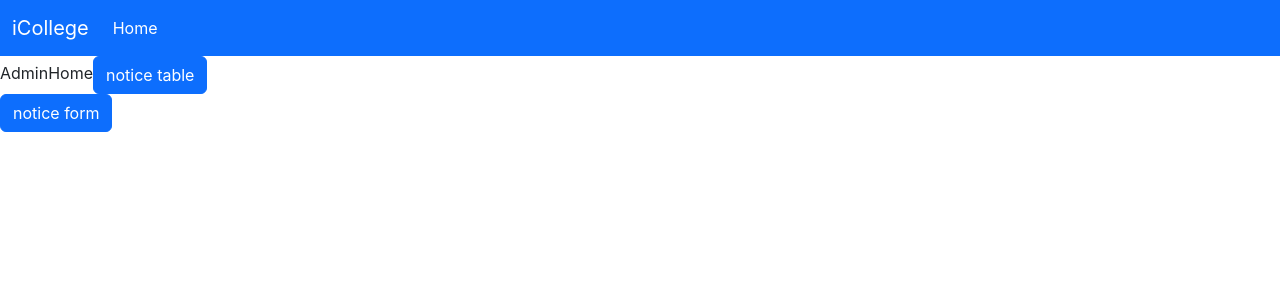
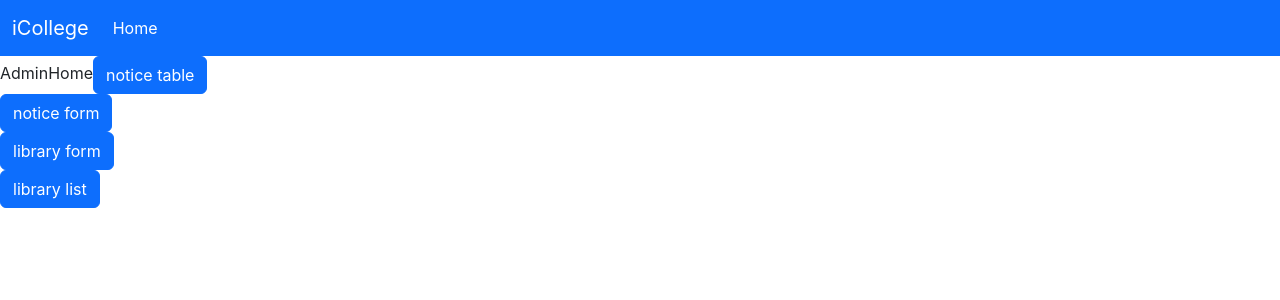
Before and after one commit to Hasaranga-sys/iCollege_LMS_Software, a React (Create React App) app in the folder front-end/: page /AdminHome in a window 1280 px wide. Shown: the top 300 px of the page. Built offline with nearby package versions, Linux system fonts and the light colour scheme.

Commit message:
Connect DB

```diff
--- a/front-end/src/App.js
+++ b/front-end/src/App.js
@@ -4,6 +4,7 @@ import AdminHome from "./Components/Admin/AdminHome";
 import LibararyItemForm from "./Components/Admin/LibararyItemForm";
 import NoticeForm from "./Components/Admin/NoticeForm";
 import NoticeTable from "./Components/Admin/NoticeTable";
+import ViewLibraryItems from "./Components/Admin/ViewLibraryItems";
 import Home from "./Components/Home";
 import NavBar from "./Components/NavBar";
 import StudentHome from "./Components/Student/StudentHome";
@@ -26,6 +27,7 @@ function App() {
           <Route path="/AdminHome/NoticeTable/NoticeForm" element={<NoticeForm/>} exact/>
 
           <Route path="/AdminHome/LibararyItemform" element={<LibararyItemForm/>} exact/>
+          <Route path="/AdminHome/ViewLibararyItems" element={<ViewLibraryItems/>} exact/>
 
           <Route path="/StudentHome" element={<StudentHome/>} exact/>
           <Route path="/StudenHome/noticeView" element={<ViewNotice/>} exact/>
--- a/front-end/src/Components/Admin/AdminHome.jsx
+++ b/front-end/src/Components/Admin/AdminHome.jsx
@@ -12,6 +12,16 @@ const AdminHome = () => {
             <button className="btn btn-primary" variant="contained">notice form</button>
         </Link>
 
+        <br></br>
+        <Link to="/AdminHome/LibararyItemform">
+            <button className="btn btn-primary" variant="contained">library form</button>
+        </Link>
+
+        <br></br>
+        <Link to="/AdminHome/ViewLibararyItems">
+            <button className="btn btn-primary" variant="contained">library list</button>
+        </Link>
+
     </div>
   )
 }
--- /dev/null
+++ b/front-end/src/Components/Admin/ViewLibraryItems.jsx
@@ -0,0 +1,9 @@
+import React from 'react'
+
+function ViewLibraryItems() {
+  return (
+    <div>ViewLibraryItems</div>
+  )
+}
+
+export default ViewLibraryItems
```
Also changed, not shown: 2 other files (tests, documents, lock files or other folders).
